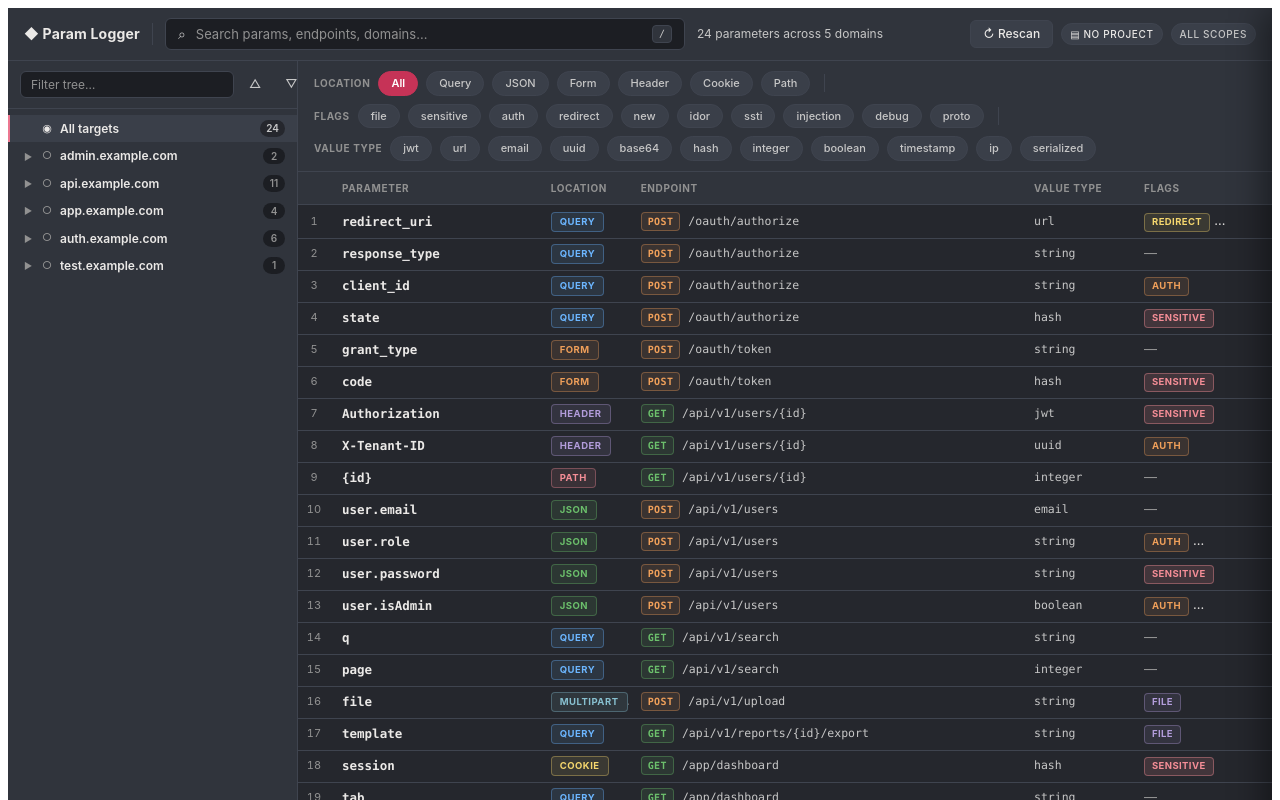
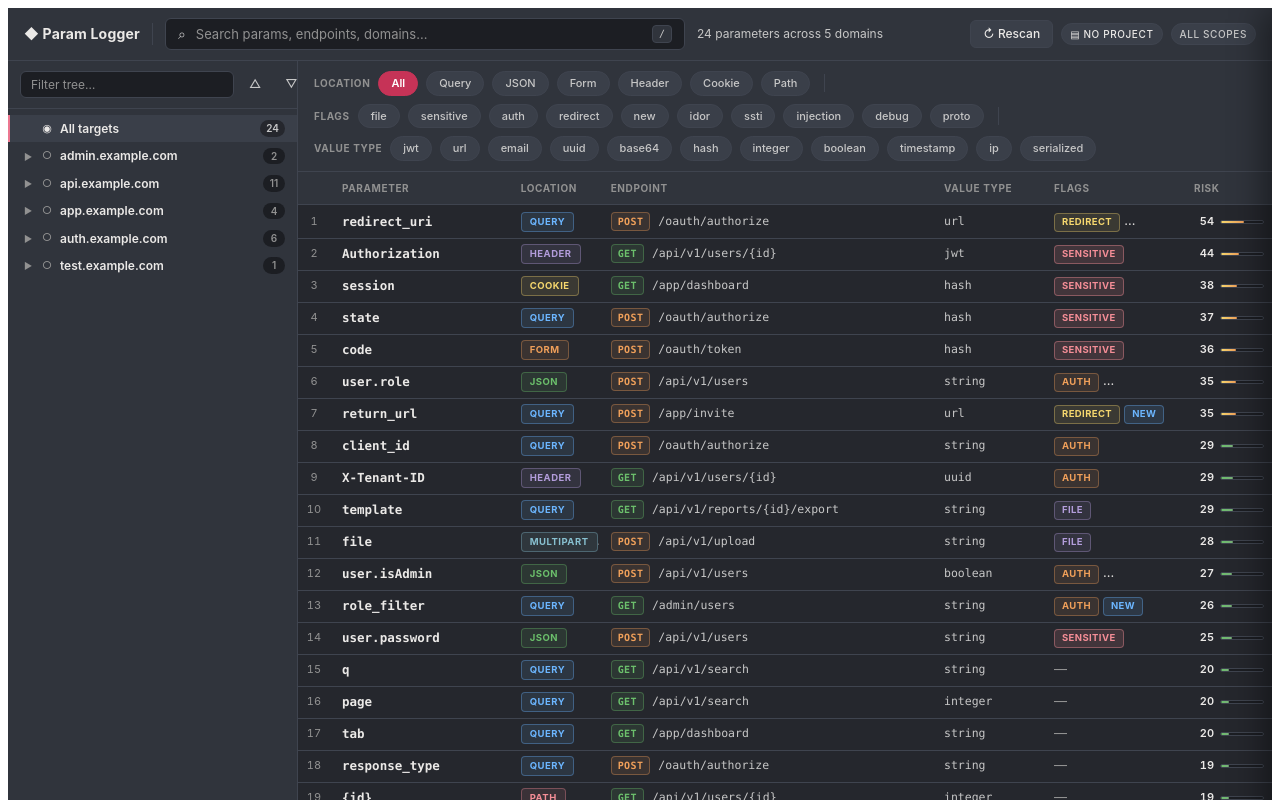
Before and after one commit to davidus27/ParamLogger, a Vue app in the folder packages/frontend/: page / in a window 1280 px wide. Shown: the top 800 px of the page. Built offline with nearby package versions, Linux system fonts and the light colour scheme.

Commit message:
add score valuation for parameters

```diff
--- a/packages/frontend/src/style.css
+++ b/packages/frontend/src/style.css
@@ -549,6 +549,7 @@
 .table-head-cell.col-endpoint { flex: 2; min-width: 220px; }
 .table-head-cell.col-valtype { width: 110px; }
 .table-head-cell.col-flags  { width: 140px; }
+.table-head-cell.col-risk   { width: 90px; }
 
 .inv-table-body {
   flex: 1;
@@ -592,6 +593,7 @@
 .table-cell:nth-child(4) { flex: 2; min-width: 220px; }
 .table-cell:nth-child(5) { width: 110px; }
 .table-cell:nth-child(6) { width: 140px; }
+.table-cell:nth-child(7) { width: 90px; }
 
 
 .row-num {
@@ -640,6 +642,54 @@
 
 .dim-dash {
   color: var(--c-fg-muted);
+}
+
+/* ───── Risk score visualization ───── */
+.risk-cell {
+  padding: 6px 8px;
+}
+
+.risk-score {
+  display: flex;
+  align-items: center;
+  gap: 6px;
+  width: 100%;
+}
+
+.risk-number {
+  font-size: 11px;
+  font-weight: 600;
+  font-variant-numeric: tabular-nums;
+  color: var(--c-fg-default);
+  min-width: 24px;
+  text-align: right;
+}
+
+.risk-bar {
+  flex: 1;
+  height: 4px;
+  background: var(--c-bg-inset);
+  border-radius: 2px;
+  overflow: hidden;
+  border: 1px solid var(--c-border-default);
+}
+
+.risk-fill {
+  height: 100%;
+  border-radius: 1px;
+  transition: width 200ms ease-out;
+}
+
+.risk-fill.risk-low {
+  background: linear-gradient(90deg, #6cc06c, #79b079);
+}
+
+.risk-fill.risk-mid {
+  background: linear-gradient(90deg, #f5d76e, #f0a05a);
+}
+
+.risk-fill.risk-high {
+  background: linear-gradient(90deg, #ff6b6b, #f58e97);
 }
 
 /* ───── Method badges ───── */
--- a/packages/frontend/src/views/App.vue
+++ b/packages/frontend/src/views/App.vue
@@ -221,6 +221,7 @@
             <div class="table-head-cell col-endpoint">Endpoint</div>
             <div class="table-head-cell col-valtype">Value type</div>
             <div class="table-head-cell col-flags">Flags</div>
+            <div class="table-head-cell col-risk">Risk</div>
           </div>
 
           <div class="inv-table-body">
@@ -252,6 +253,18 @@
                     class="flag"
                     :class="`flag-${flag}`"
                   >{{ flag }}</span>
+                </div>
+                <div class="table-cell risk-cell">
+                  <div class="risk-score">
+                    <span class="risk-number">{{ computeRiskScore(p) }}</span>
+                    <div class="risk-bar">
+                      <div
+                        class="risk-fill"
+                        :class="getRiskClass(computeRiskScore(p))"
+                        :style="{ width: computeRiskScore(p) + '%' }"
+                      ></div>
+                    </div>
+                  </div>
                 </div>
               </div>
             </RecycleScroller>
@@ -484,6 +497,66 @@ const locationFilters: Array<{ value: 'all' | ParameterLocation; label: string }
   { value: ParameterLocation.PATH, label: 'Path' },
 ];
 
+// ───── Risk scoring ─────
+/**
+ * Computes a security risk score (0-100) for a parameter based on flags, value types, and count spread.
+ * Higher scores indicate higher potential security risk.
+ */
+function computeRiskScore(param: Parameter): number {
+  let score = 0;
+
+  // Flag weights (sum capped at 60 points)
+  const flagWeights: Record<string, number> = {
+    [Flag.REFLECTED]: 30,
+    [Flag.IDOR]: 25,
+    [Flag.INJECTION]: 20,
+    [Flag.SSTI]: 20,
+    [Flag.PROTO_POLLUTION]: 20,
+    [Flag.FILE]: 15,
+    [Flag.REDIRECT]: 15,
+    [Flag.SENSITIVE]: 10,
+    [Flag.AUTH]: 10,
+    [Flag.DEBUG]: 5,
+  };
+
+  let flagScore = 0;
+  for (const flag of param.flags) {
+    flagScore += flagWeights[flag] || 0;
+  }
+  score += Math.min(flagScore, 60);
+
+  // Value type risk weights (sum capped at 20 points)
+  const valueTypeWeights: Partial<Record<ValueType, number>> = {
+    [ValueType.JWT]: 15,
+    [ValueType.SERIALIZED]: 15,
+    [ValueType.IP]: 10,
+    [ValueType.URL]: 10,
+    [ValueType.HASH]: 8,
+    [ValueType.BASE64]: 5,
+  };
+
+  let valueTypeScore = 0;
+  for (const valueType of param.valueTypes) {
+    valueTypeScore += valueTypeWeights[valueType as ValueType] || 0;
+  }
+  score += Math.min(valueTypeScore, 20);
+
+  // Count spread bonus (log2(count) * 3, capped at 20 points)
+  const countBonus = Math.log2(Math.max(1, param.count)) * 3;
+  score += Math.min(countBonus, 20);
+
+  return Math.min(Math.round(score), 100);
+}
+
+/**
+ * Returns CSS class for risk visualization based on score.
+ */
+function getRiskClass(score: number): string {
+  if (score >= 70) return 'risk-high';
+  if (score >= 35) return 'risk-mid';
+  return 'risk-low';
+}
+
 // ───── Derived state ─────
 // First filter by scope to get the scoped parameter set
 const scopedParameters = computed(() => parameters.value.filter(p => isHostInScope(p.domain)));
@@ -492,7 +565,7 @@ const scopedParameterCount = computed(() => scopedParameters.value.length);
 const filteredParameters = computed<Parameter[]>(() => {
   const q = searchQuery.value.trim().toLowerCase();
 
-  return scopedParameters.value.filter((p) => {
+  const filtered = scopedParameters.value.filter((p) => {
     // Existing filters (scope already applied in scopedParameters)
     if (selectedScope.value) {
       if (p.domain !== selectedScope.value.domain) return false;
@@ -510,6 +583,9 @@ const filteredParameters = computed<Parameter[]>(() => {
     }
     return true;
   });
+
+  // Sort by risk score (descending) by default
+  return filtered.sort((a, b) => computeRiskScore(b) - computeRiskScore(a));
 });
 
 // Use the memoized tree from the inventory store and apply scope + text filtering
--- a/packages/shared/src/types.ts
+++ b/packages/shared/src/types.ts
@@ -28,6 +28,7 @@ export enum ParameterLocation {
   HEADER = 'header',
   COOKIE = 'cookie',
   MULTIPART = 'multipart',
+  GRAPHQL = 'graphql',
 }
 
 // Value type classification
```
Also changed, not shown: 1 other file (tests, documents, lock files or other folders).
